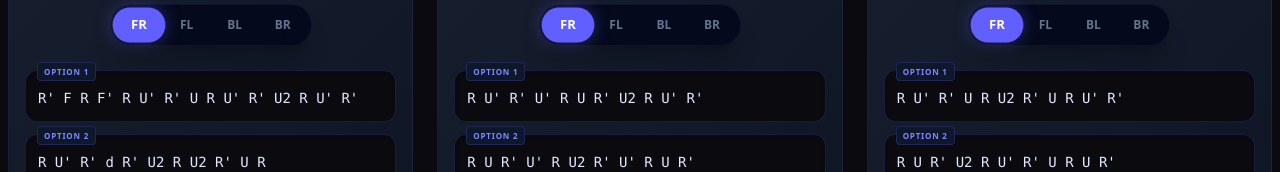
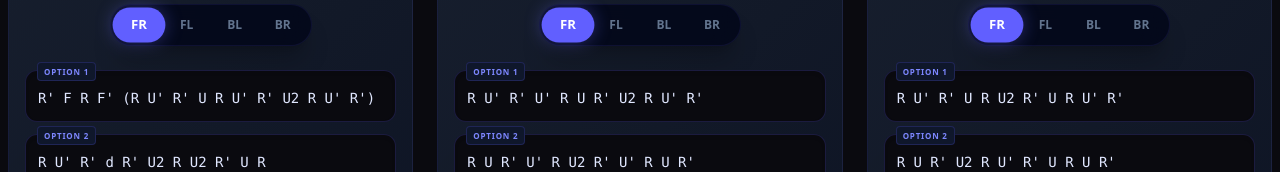
Before and after one commit to dwmaf/cubealgo, a Nuxt app: page /3x3-f2l in a window 1280 px wide. Shown: the part 5057-5229 px from the top of the page. Built offline with nearby package versions, Linux system fonts and the light colour scheme.

Commit message:
change f2l 35 bl and oll 13 & 14

```diff
--- a/app/pages/3x3-f2l.vue
+++ b/app/pages/3x3-f2l.vue
@@ -344,7 +344,7 @@ const f2lAlgorithms = [
         id: 35,
         setup: "R' F R F' R U' R' U2",
         fr: ["U2 R U R' F R' F' R"],
-        fl: ["L' U' L U' L' U L F' L F L'"],
+        fl: ["U2 L F' L' F U2 L' U' L"],
         bl: ["U' L F' L F L' U L'"],
         br: ["R' F R' F' R U R U' R' U' R"],
     },
@@ -359,10 +359,10 @@ const f2lAlgorithms = [
     {
         id: 37,
         setup: "R' U R d' R U2 R' U2 R U' R'",
-        fr: ["R' F R F' R U' R' U R U' R' U2 R U' R'", "R U' R' d R' U2 R U2 R' U R", "R U R' U2 R U2 R' d R' U' R"],
-        fl: ["L' U2 L U' L' U2 L d' L U L'", "L' U L d' L U2 L' U2 L U' L'"],
-        bl: ["L U' L' d L' U2 L U2 L' U L", "L U2 L' U L U2 L' (U f' L' f / d L' U' L)"],
-        br: ["R' U R d' R U2 R' U2 R U' R'", "R' U' R U2 R' U2 R (d' R U R' / U' f R f')"],
+        fr: ["R' F R F' (R U' R' U R U' R' U2 R U' R')", "R U' R' d R' U2 R U2 R' U R", "R U R' U2 R U2 R' d R' U' R"],
+        fl: ["L F' L' F (L' U L U' L' U L U2 L' U L)", "L' U2 L U' L' U2 L d' L U L'", "L' U L d' L U2 L' U2 L U' L'"],
+        bl: ["L U L' U' (L U2 L' U' l U' l' U2 l U l')", "L U' L' d L' U2 L U2 L' U L", "L U2 L' U L U2 L' (U f' L' f / d L' U' L)"],
+        br: ["R' U' R U (R' U2 R U r' U r U2 r' U' r)", "R' U R d' R U2 R' U2 R U' R'", "R' U' R U2 R' U2 R (d' R U R' / U' f R f')"],
     },
     {
         id: 38,
--- a/app/pages/3x3-oll.vue
+++ b/app/pages/3x3-oll.vue
@@ -70,8 +70,8 @@ const ollAlgorithms = [
     { id: 10, setup_name: "OLL 14", setup: "F' U' L' U L2 F L' U' L' U L", algorithm: "L' U' L U L F' L2  U' L U F" },
     { id: 11, setup: "r U2 R' F R' F' R U' R U' r'", algorithm: "r U R' U R' F R F' R U2 r'" },
     { id: 12, setup: "l' U2 L F' L F L' U L' U l", algorithm: "l' U' L U' L F' L' F L' U2 l" },
-    { id: 13, setup_name: "OLL 9", setup: "R U R' U' R' F R2 U R' U' F'", algorithm: "F U R U' R2 F' R U R U' R'" },
-    { id: 14, setup_name: "OLL 10", setup: "L' U' L U L F' L2  U' L U F", algorithm: "F' U' L' U L2 F L' U' L' U L" },
+    { id: 13, setup_name: "OLL 9", setup: "R U R' U' R' F R2 U R' U' F'", algorithm: "R U R' U' R' F R F' R U R' U R U2 R'" },
+    { id: 14, setup_name: "OLL 10", setup: "L' U' L U L F' L2  U' L U F", algorithm: "L' U' L U L F' L' F L' U' L U' L' U2 L" },
     { id: 15, setup_name: "OLL 16", setup: "R' F R U R' U' F' R U' R' U2 R", algorithm: "R' U2 R U R' F U R U' R' F' R" },
     { id: 16, setup_name: "OLL 15", setup: "R' U2 R U R' F U R U' R' F' R", algorithm: "R' F R U R' U' F' R U' R' U2 R" },
     { id: 17, setup_name: "OLL 19", setup: "R' U2 F (R U R' U') F2 U2 F R", algorithm: "(R U R' U R') (F R F') U2 R' (F R F')" },
```
